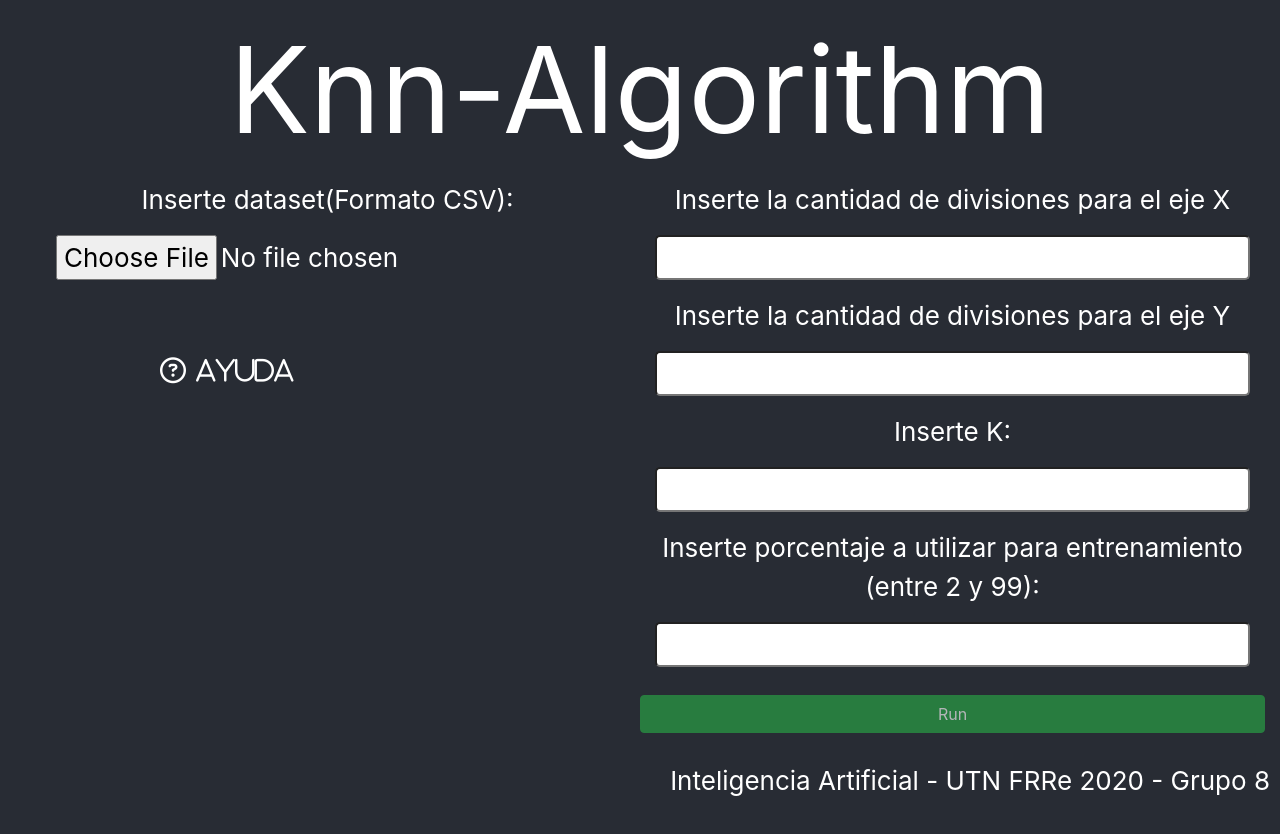
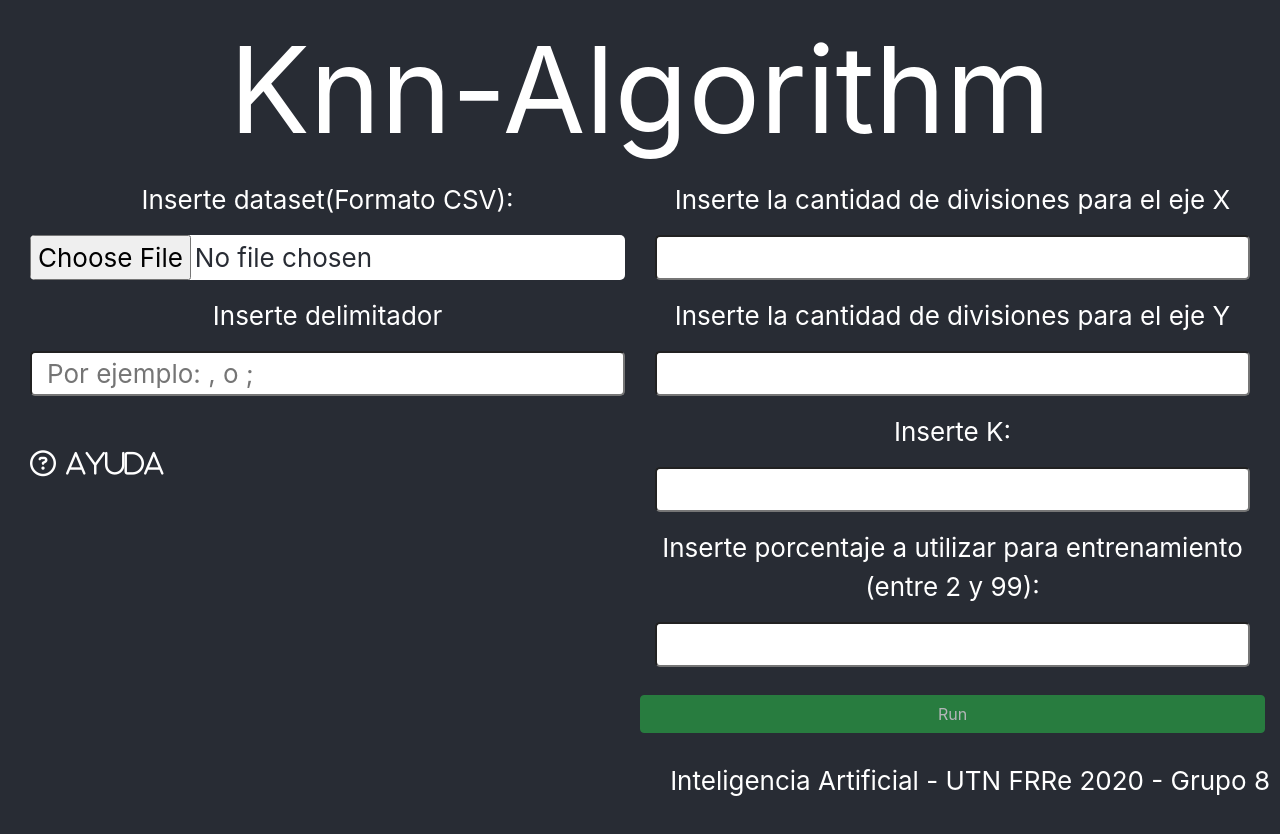
Before and after one commit to santisolis97/knn2020, a React (Create React App) app: page / in a window 1280 px wide. Shown: the top 834 px of the page. Built offline with nearby package versions, Linux system fonts and the light colour scheme.

Commit message:
csv delimiter added

```diff
--- a/src/App.css
+++ b/src/App.css
@@ -149,7 +149,7 @@ input, textarea{
       cursor: default;
     }
     i{
-      margin-left: 130px;
+      /* margin-left: 130px; */
     }
 
     .ayuda{
@@ -164,3 +164,11 @@ input, textarea{
       color: rgba(255, 255, 255, 0.699);
       text-decoration: none !important;
     }
+#fileinput{
+  /* border: 1px solid white; */
+  padding: 0;
+  background-color: white;
+  color: #282c34;
+  border-radius: 100px;
+
+}
--- a/src/App.js
+++ b/src/App.js
@@ -62,6 +62,7 @@ class App extends React.Component {
   csvToArray(strData, strDelimiter) {
     // Check to see if the delimiter is defined. If not,
     // then default to comma.
+    console.log(strDelimiter);
     strDelimiter = strDelimiter || ";";
     // Create a regular expression to parse the CSV values.
     var objPattern = new RegExp(
@@ -116,8 +117,8 @@ class App extends React.Component {
     return arrData;
   }
   //Aqui convertimos el Array armado anteriormente, finalmente en un JSON.
-  csv2Json(csv) {
-    var array = this.csvToArray(csv);
+  csv2Json(csv, strDelimiter) {
+    var array = this.csvToArray(csv, strDelimiter);
     var objArray = [];
     for (var i = 1; i < array.length; i++) {
       objArray[i - 1] = {};
@@ -284,28 +285,32 @@ class App extends React.Component {
 
   // Con handleSubmit manejamos la parte de cuando el boton se presiona y hay q calcular.
   handleSubmit(event) {
+    const dataxios = new FormData(event.target);
+
+    var trainingSize = dataxios.get("trainingSize");
+    var delimiter = dataxios.get("delimiter");
+    if (delimiter === "," || delimiter === ";") {
+      if (trainingSize >= 2 && trainingSize <= 99) {
         this.setState({ newK: "" });
         event.preventDefault();
         this.setState({ loading: true });
         var sets = [];
         //Aca preparamos los valores del formulario para poder hacer la llamada a la API.
-    const dataxios = new FormData(event.target);
         var kValue = dataxios.get("kValue");
         this.setState({ kValue });
         var xDivision = dataxios.get("xDivision");
         var yDivision = dataxios.get("yDivision");
-    var trainingSize = dataxios.get("trainingSize");
         var firstRow = this.state.contents.split("\n")[0];
-    var firstAtt = firstRow.split(";")[0];
-    var secAtt = firstRow.split(";")[1];
-    var classAtt = firstRow.split(";")[2];
+        var firstAtt = firstRow.split(delimiter)[0];
+        var secAtt = firstRow.split(delimiter)[1];
+        var classAtt = firstRow.split(delimiter)[2];
         this.setState({ firstAtt });
         this.setState({ secAtt });
         var csv = this.state.contents;
         csv = csv.replace(firstAtt, "x");
         csv = csv.replace(secAtt, "y");
         csv = csv.replace(classAtt, "clase");
-    csv = this.csv2Json(csv);
+        csv = this.csv2Json(csv, delimiter);
         console.log(csv);
         var json = JSON.parse(csv);
         var data = JSON.stringify(json);
@@ -394,6 +399,12 @@ class App extends React.Component {
             self.setState({ loading: false });
             console.log(error);
           });
+      } else {
+        alert("El porcentaje no esta dentro del rango solicitado");
+      }
+    } else {
+      alert("Por favor ingrese , ó ;");
+    }
   }
 
   render() {
@@ -413,13 +424,22 @@ class App extends React.Component {
                   <div className="form-group">
                     <p>Inserte dataset(Formato CSV):</p>
                     <input
+                      className="container-fluid"
                       id="fileinput"
                       name="csv"
                       type="file"
                       accept=".csv"
                     ></input>
-                    <br />
-                    <br />
+                  </div>
+                  <div className="form-group">
+                    <p>Inserte delimitador</p>
+                    <input
+                      className="container"
+                      type="text"
+                      name="delimiter"
+                      placeholder="Por ejemplo: , o ;"
+                    ></input>
+                  </div>
                   <br />
 
                   <i className="far fa-question-circle d-flex justify-content-start">
@@ -431,7 +451,6 @@ class App extends React.Component {
                       <p className="ayuda"> Ayuda</p>
                     </a>
                   </i>
-                  </div>
                 </div>
                 <div className="col">
                   <div className="form-group">
```
Also changed, not shown: 1 other file (tests, documents, lock files or other folders). Lines whose indentation alone changed are shown as unchanged.
